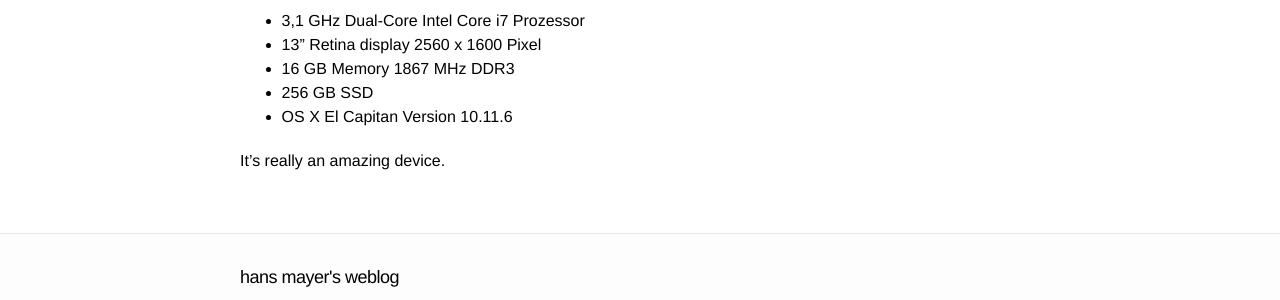
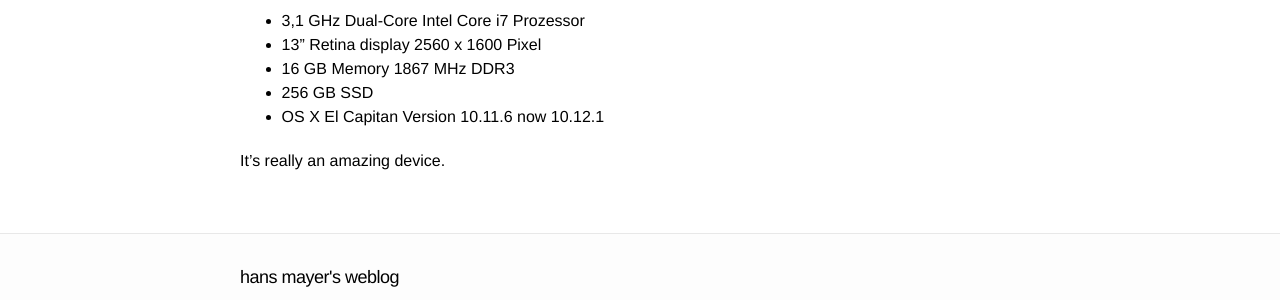
Before and after one commit to hans-mayer/blog, a Jekyll site: the page built from _posts/2016-06-26-MacBookPro.markdown, in a window 1280 px wide. Shown: the part 327-627 px from the top of the page. Built offline with Jekyll 4.4.1, drawn with Linux system fonts in a browser that asks for light colours.

Commit message:
MacBookPro os version

```diff
--- a/_posts/2016-06-26-MacBookPro.markdown
+++ b/_posts/2016-06-26-MacBookPro.markdown
@@ -15,6 +15,6 @@
 * 13" Retina display 2560 x 1600 Pixel
 * 16 GB Memory 1867 MHz DDR3
 * 256 GB SSD
-* OS X El Capitan Version 10.11.6
+* OS X El Capitan Version 10.11.6 now 10.12.1
 
 It's really an amazing device.
```
